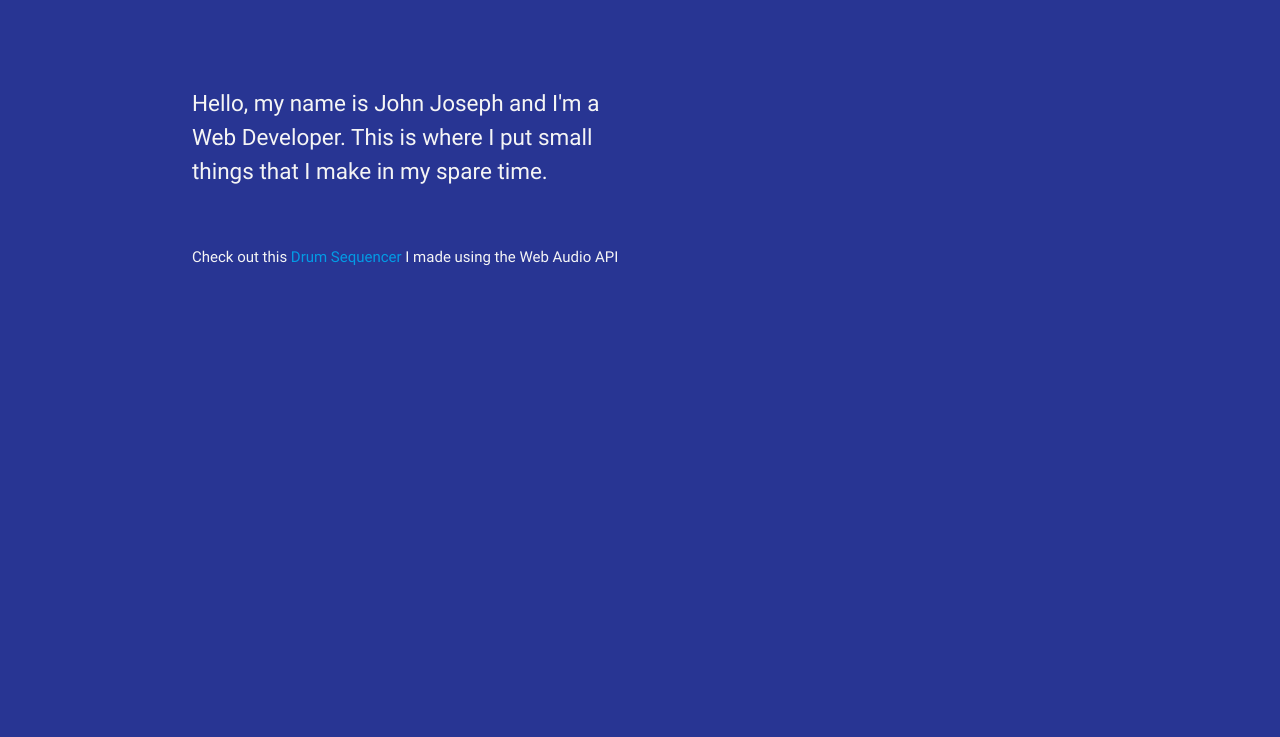
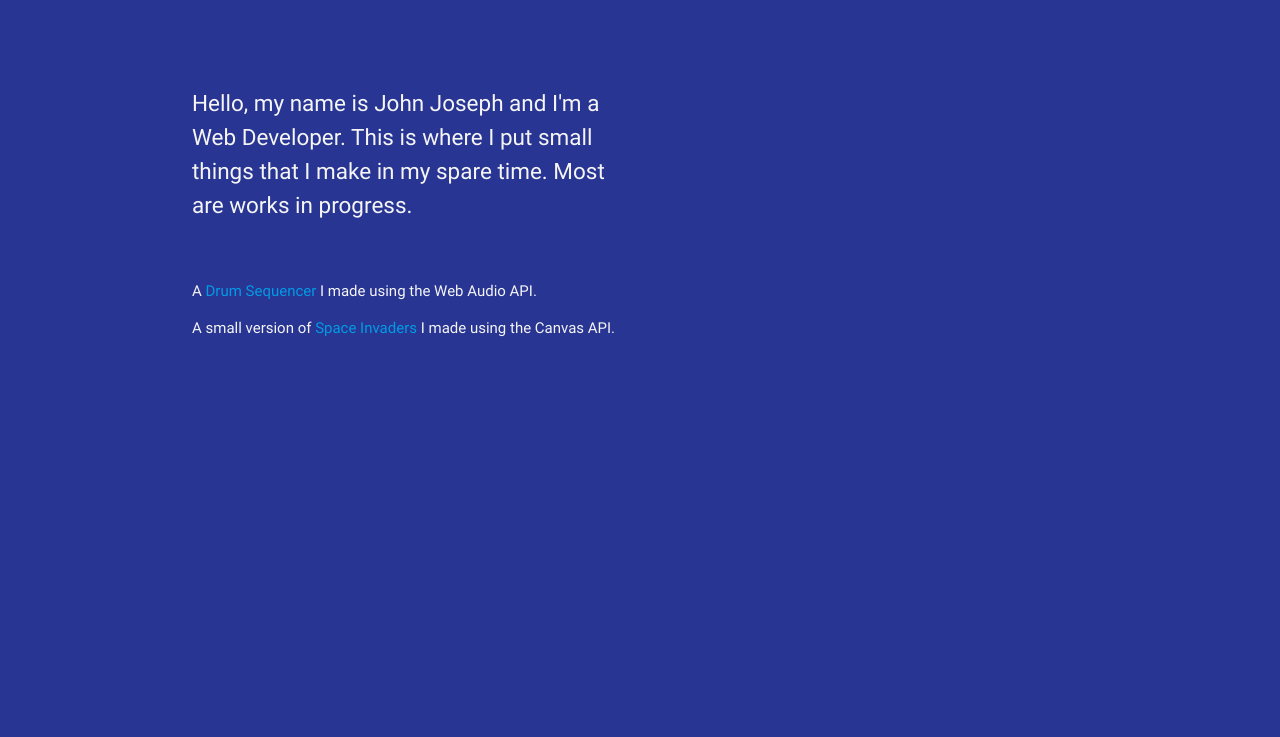
Before and after one commit to johnjoseph3/portfolio-2, a website: page dist/index.html in a window 1280 px wide. Shown: the top 737 px of the page. Drawn offline with nearby package versions, Linux system fonts and the light colour scheme.

Commit message:
Add link to space invaders.

```diff
--- a/dist/index.html
+++ b/dist/index.html
@@ -18,12 +18,13 @@
 			<div class="container">
 				<div class="row">
 					<div class="col s6">
-						<p class="bio">Hello, my name is John Joseph and I'm a Web Developer. This is where I put small things that I make in my spare time.</p>
+						<p class="bio">Hello, my name is John Joseph and I'm a Web Developer. This is where I put small things that I make in my spare time. Most are works in progress.</p>
 					</div>
 				</div>
 				<div class="row">
 					<div class="col s10">
-						<p>Check out this <a href="http://sequencer.johnjoseph.me">Drum Sequencer</a> I made using the Web Audio API</p>
+						<p>A <a href="http://sequencer.johnjoseph.me">Drum Sequencer</a> I made using the Web Audio API.</p>
+						<p>A small version of <a href="http://space-invaders.johnjoseph.me">Space Invaders</a> I made using the Canvas API.</p>
 					</div>
 				</div>
 			</div>
```
